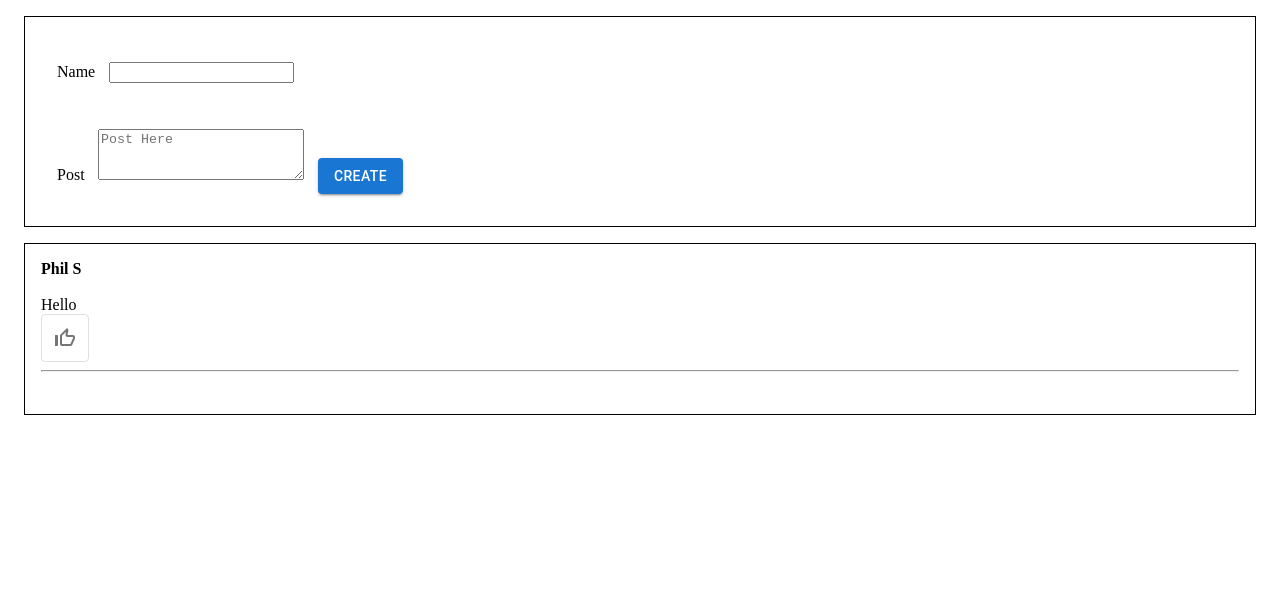
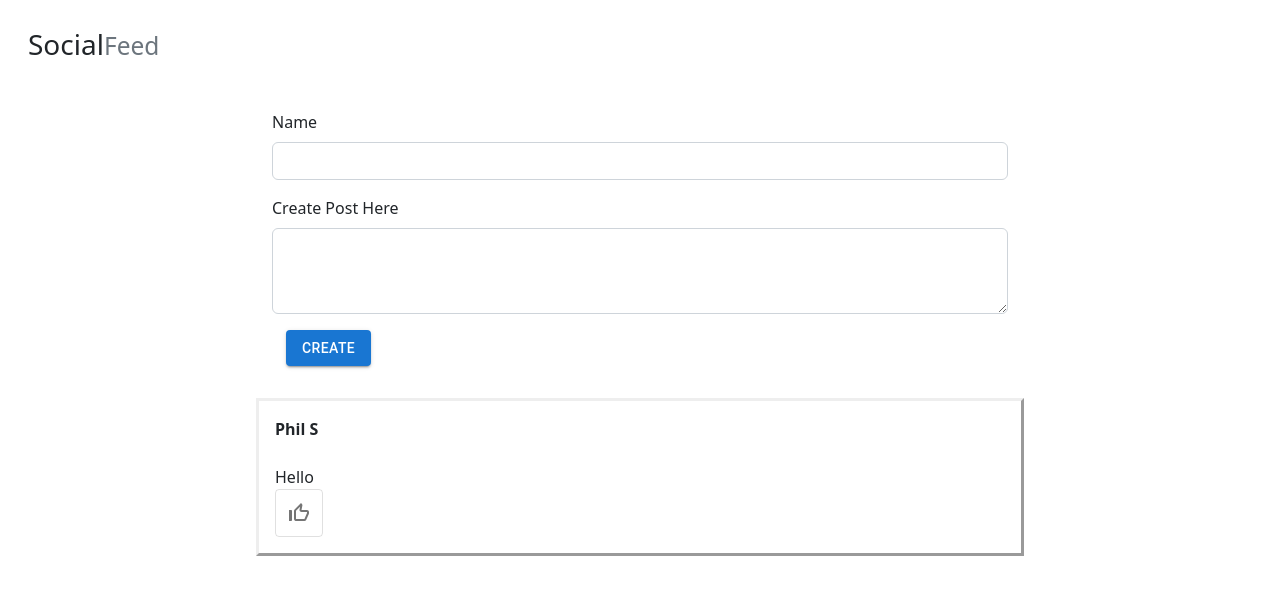
Before and after one commit to phil-sorenson/SocialFeed-Project-React, a React (Create React App) app: page / in a window 1280 px wide. Shown: the top 594 px of the page. Built offline with nearby package versions, Linux system fonts and the light colour scheme.

Commit message:
Added NavBar + Made the border of content board a little nicer(outset) + Centered both post box and displaypost

```diff
--- a/package.json
+++ b/package.json
@@ -10,7 +10,9 @@
     "@testing-library/jest-dom": "^5.16.5",
     "@testing-library/react": "^13.4.0",
     "@testing-library/user-event": "^13.5.0",
+    "bootstrap": "^5.2.3",
     "react": "^18.2.0",
+    "react-bootstrap": "^2.7.0",
     "react-dom": "^18.2.0",
     "react-scripts": "5.0.1",
     "web-vitals": "^2.1.4"
--- a/src/App.css
+++ b/src/App.css
@@ -1,7 +1,9 @@
-.border-box {
-    border: 1px;
-    border-style: solid;
-    border-color: black;
-    margin: 1em;
+.create-post-container {
+    margin-top: 2em;
+    margin-right: auto;
+    margin-left: auto;
+    width: 60%;
+
+    margin-bottom: 1em;
     padding: 1em;
 }
--- a/src/App.jsx
+++ b/src/App.jsx
@@ -1,8 +1,10 @@
 import React, { useState } from 'react'
 import CreatePosts from './Components/CreatePosts/CreatePosts';
-import Post from './Components/Posts/Post';
+
 import './App.css';
 import DisplayPosts from './Components/DisplayPosts/DisplayPosts';
+import NavBar from './Components/NavBar/NavBar';
+
 
 function App() {
 
@@ -17,10 +19,13 @@ function App() {
 
   return (
     <div>
-      <div className='border-box'>
+      <div>
+        <NavBar/>
+      </div>
+      <div className='create-post-container'>
         <CreatePosts createPost= {createPost} />
       </div>
-      <div className='border-box'>
+      <div className='message-board-container'>
         <DisplayPosts entries= {entries}/>
       </div>
     </div>
--- a/src/Components/CreatePosts/CreatePosts.jsx
+++ b/src/Components/CreatePosts/CreatePosts.jsx
@@ -8,9 +8,10 @@
 
 import React, { useState } from 'react';
 import './CreatePosts.css';
-import { TextareaAutosize } from '@mui/material';
+import Form from 'react-bootstrap/Form'
+
 import Button from '@mui/material/Button';
-// import Stack from '@mui/material.Stack';
+
 
 const CreatePosts = (props) => {
 
@@ -31,19 +32,35 @@ const CreatePosts = (props) => {
 //* event.target.value is the value that is being inputted and
     return (
 
-        <form onSubmit={handleSubmit} className='form-grid'>
-            <div className='form-group'>
-                <label>Name</label>
-                <input style={{'margin':'1em'}} type='text' value= {name} onChange={(event)=> setName(event.target.value)}/>
-            </div>
-            <div className='form-group'>
-                <label>Post</label>
-                <TextareaAutosize type='text' aria-label="minimum height" minRows={3} placeholder="Post Here" style={{ width: 200, 'margin-left': '1em' }} value={post}
-                onChange={(event)=> setPost(event.target.value) }/>
-                <Button type='submit' variant="contained" style={{'margin-left':'1em'}}>Create</Button>
-                {/* <button type='submit'  style={{'margin': '1em','fontSize':'5'}}>CREATE</button> */}
-            </div>
-        </form>
+
+        <Form onSubmit={handleSubmit}>
+            <Form.Group className="mb-3" >
+                <Form.Label>Name</Form.Label>
+                <Form.Control type='text' value= {name} onChange={(event)=> setName(event.target.value)}/>
+            </Form.Group>
+            <Form.Group className="mb-3">
+                <Form.Label>Create Post Here</Form.Label>
+                <Form.Control type='text' as="textarea" rows={3} value={post}
+                onChange={(event)=> setPost(event.target.value) } />
+            </Form.Group>
+            <Button type='submit' variant="contained" style={{'marginLeft':'1em'}}>Create</Button>
+        </Form>
+
+
+
+        // <form  onSubmit={handleSubmit} className='entry-form-container'>
+        //     <div className='name-component'>
+        //         <label>Name</label>
+        //         <input style={{'margin':'1em'}} type='text' value= {name} onChange={(event)=> setName(event.target.value)}/>
+        //     </div>
+        //     <div className='post-component'>
+        //         <label>Post</label>
+        //         <textarea className='post' type='text' placeholder="Post Here" style={{ 'margin-left': '1em' }} value={post}
+        //         onChange={(event)=> setPost(event.target.value) }/>
+        //         <Button type='submit' variant="contained" style={{'margin-left':'1em'}}>Create</Button>
+
+        //     </div>
+        // </form>
 
 
     );
--- a/src/Components/DisplayPosts/DisplayPosts.jsx
+++ b/src/Components/DisplayPosts/DisplayPosts.jsx
@@ -10,12 +10,15 @@ import React from 'react';
 import Post from '../Posts/Post';
 
 const DisplayPosts = (props) => {
+
     return (
 
         <div>
-           {props.entries.map((entry) => {
+           {props.entries.map((post, index) => {
                 return (
-                    <Post entry={entry}/>
+                    <div key={index}>
+                        <Post post={post}/>
+                    </div>
                 )
             })}
         </div>
--- a/src/Components/NavBar/NavBar.jsx
+++ b/src/Components/NavBar/NavBar.jsx
@@ -0,0 +1,16 @@
+
+import React from 'react';
+
+const NavBar = (props) => {
+
+
+    return (
+        <div>
+            <header>
+                <h3 style={{'margin': '1em'}}>Social<small className='text-muted'>Feed</small></h3>
+            </header>
+        </div>
+     );
+}
+
+export default NavBar;
--- a/src/Components/Posts/Post.css
+++ b/src/Components/Posts/Post.css
@@ -1,3 +1,6 @@
+
+
+
 /* Thumbs up/down */
 
 .toggle-button.MuiToggleButton-root.Mui-selected{
@@ -6,10 +9,15 @@
 }
 
 /* Whole Post */
-.whole-post {
-    border:1px;
-    border-color: black;
+.entry-parent-container {
+  border-style: outset;
+  margin-right: auto;
+  margin-left: auto;
+  padding: 1em;
+  box-shadow: 5em;
+  width: 60%;
 }
+
 
 /* .fa {
     font-size: 50px;
--- a/src/Components/Posts/Post.jsx
+++ b/src/Components/Posts/Post.jsx
@@ -12,31 +12,37 @@ import React, { useState } from 'react'
 import './Post.css';
 import ToggleButton  from '@mui/material/ToggleButton';
 import ThumbUpOffAlt  from '@mui/icons-material/ThumbUpOffAlt';
-// import { styled, createTheme, ThemeProvider } from '@mui/material/styles';
+
+
+
 
 const Post = (props) => {
 
     const [selected,setSelected] = useState(false);
 
-
     return (
 
-        <div>
+        <div className='entry-parent-container'>
+        <form>
             <div className='name-container'>
-               <b>{props.entry.name}</b>
+                <b>{props.post.name}</b>
             </div>
             <br/>
-            <div className='post-body-container'>
-                {props.entry.post}
+            <div className='post-container'>
+                {props.post.post}
             </div>
-            <div className='like-button-container'>
+            <div className='toggle-button-container'>
                 <ToggleButton className='toggle-button' value="thumb-up-off-alt" selected={selected} onChange={() => {setSelected(!selected);}}>
                     <ThumbUpOffAlt className='thumb'/>
                 </ToggleButton>
             </div>
-            <hr/>
-            <br/>
+        </form>
         </div>
+
+
+
+
+
 
 
      );
--- a/src/index.js
+++ b/src/index.js
@@ -1,6 +1,7 @@
 import React from 'react';
-import ReactDOM from 'react-dom';
+import ReactDOM from 'react-dom/client';
 import App from './App';
+import 'bootstrap/dist/css/bootstrap.min.css';
 
 
 const root = ReactDOM.createRoot(document.getElementById('root'));
```
Also changed, not shown: 1 other file (tests, documents, lock files or other folders).
